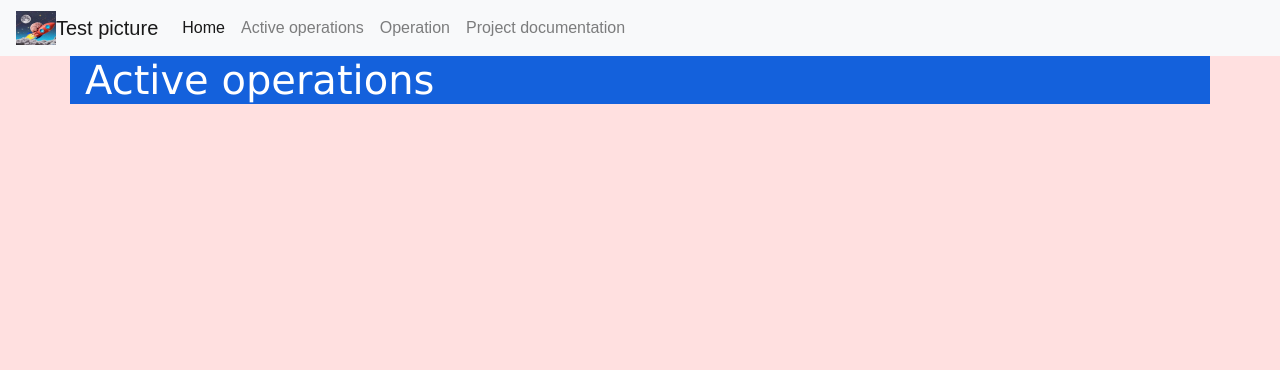
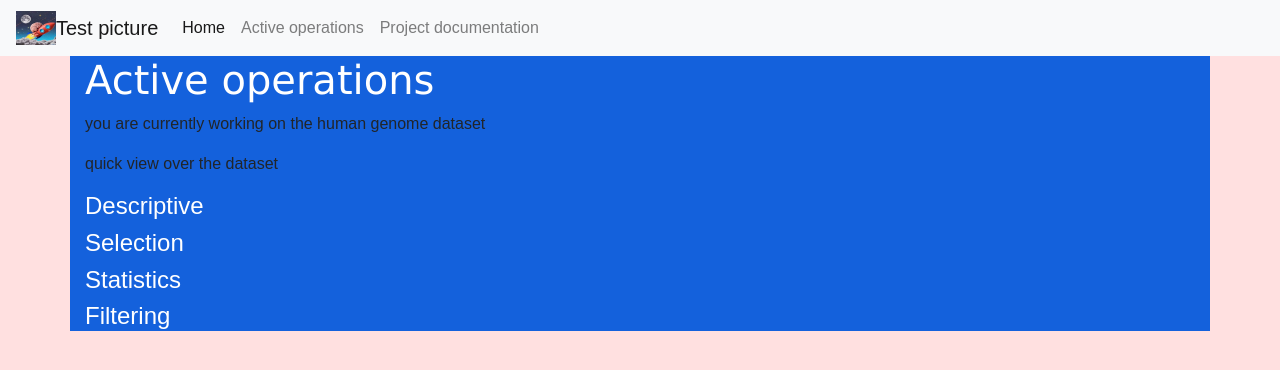
Before and after one commit to kcajj/advanced_programming_project_Genomics_2022, a Flask app: page /active_operations in a window 1280 px wide. Shown: the top 370 px of the page. Run offline with Flask 2, Linux system fonts and the light colour scheme; parts of the project's set-up code (start-up, migrations or seed data) failed here and were passed over.

Commit message:
correct views and names

```diff
--- a/webapp/templates/active_operations.html
+++ b/webapp/templates/active_operations.html
@@ -1,6 +1,74 @@
 {%extends "base.html" %}
 {%block content%}
 
+
 <h1>Active operations</h1>
 
+<p>
+  you are currently working on the human genome dataset
+</p>
+
+<p>
+  quick view over the dataset
+</p>
+
+<div class="panel-group" id="accordion">
+    <div class="panel panel-default">
+      <div class="panel-heading">
+        <h4 class="panel-title">
+          <a data-toggle="collapse" data-parent="#accordion" href="#collapse1">
+            Descriptive
+          </a>
+        </h4>
+      </div>
+      <div id="collapse1" class="panel-collapse collapse in">
+        <div class="panel-body">
+          description and links
+        </div>
+      </div>
+    </div>
+    <div class="panel panel-default">
+      <div class="panel-heading">
+        <h4 class="panel-title">
+          <a data-toggle="collapse" data-parent="#accordion" href="#collapse2">
+            Selection
+          </a>
+        </h4>
+      </div>
+      <div id="collapse2" class="panel-collapse collapse">
+        <div class="panel-body">
+          description and links
+        </div>
+      </div>
+    </div>
+    <div class="panel panel-default">
+      <div class="panel-heading">
+        <h4 class="panel-title">
+          <a data-toggle="collapse" data-parent="#accordion" href="#collapse3">
+            Statistics
+          </a>
+        </h4>
+      </div>
+      <div id="collapse3" class="panel-collapse collapse">
+        <div class="panel-body">
+          description and links
+        </div>
+      </div>
+    </div>
+    <div class="panel panel-default">
+        <div class="panel-heading">
+          <h4 class="panel-title">
+            <a data-toggle="collapse" data-parent="#accordion" href="#collapse4">
+              Filtering
+            </a>
+          </h4>
+        </div>
+        <div id="collapse4" class="panel-collapse collapse">
+          <div class="panel-body">
+            description and links
+          </div>
+        </div>
+      </div>
+  </div>
+
 {% endblock %}
--- a/webapp/templates/base.html
+++ b/webapp/templates/base.html
@@ -38,9 +38,6 @@
                   <a class="nav-link" href="{{ url_for('active_operations')}}"> Active operations </a>
                 </li>
                 <li class="nav-item">
-                  <a class="nav-link" href="{{ url_for('operation')}}">Operation</a>
-                </li>
-                <li class="nav-item">
                   <a class="nav-link" href="{{ url_for('documentation')}}"> Project documentation</a>
                 </li>
               </ul>
```
Also changed, not shown: webapp/templates/operation.html (+1 -56 lines).
